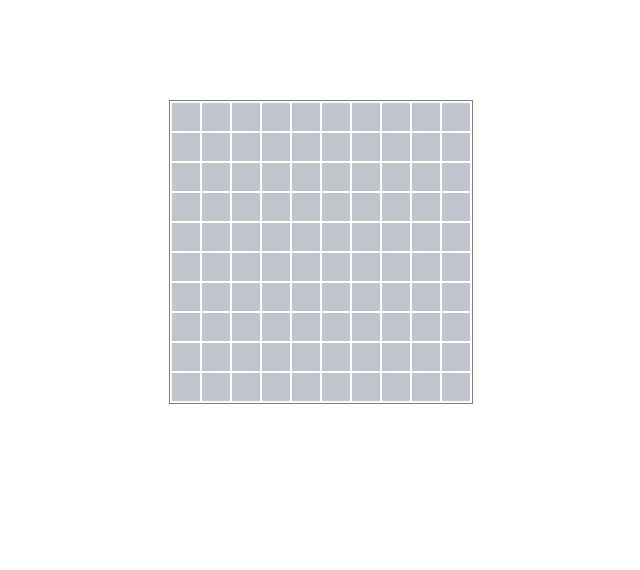
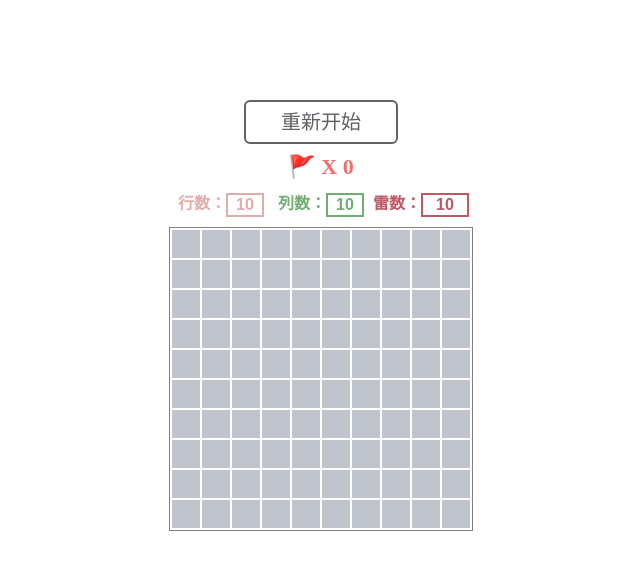
Before and after one commit to AnOrdinaryMan/mine-sweeper, a React (Create React App) app: page / in a window 1280 px wide. Shown: the top 570 px of the page, without its empty margins (319-959 px from the left). Built offline with nearby package versions, Linux system fonts and the light colour scheme; the HTML template or start-up script is replaced by a standard one.

Commit message:
add:重新开始按钮+旗子数量显示+行列雷数设置

```diff
--- a/package.json
+++ b/package.json
@@ -13,6 +13,9 @@
     "test": "react-scripts test",
     "eject": "react-scripts eject"
   },
+
+  "homepage": "./",
+
   "eslintConfig": {
     "extends": "react-app"
   },
--- a/src/pages/index/index.css
+++ b/src/pages/index/index.css
@@ -1,8 +1,90 @@
-.mine-sweeper {
-    width: 300px;
-    height: 300px;
+.mine-sweeper-start {
     margin: 0 auto;
     margin-top: 100px;
+    margin-bottom: 10px;
+    font-size: 20px;
+    color: #606266;
+    text-align: center;
+}
+
+.mine-sweeper-start-btn {
+    display: inline-block;
+    width: 150px;
+    height: 40px;
+    line-height: 40px;
+    border: 2px solid #606266;
+    border-radius: 6px;
+    cursor: pointer;
+}
+
+.mine-sweeper-flagCount {
+    margin: 0 auto;
+    text-align: center;
+    margin-bottom: 10px;
+    color: #F56C6C;
+    font-weight: 600;
+    font-size: 22px;
+}
+
+.mine-sweeper-params {
+    margin: 0 auto;
+    text-align: center;
+    margin-bottom: 10px;
+}
+
+.mine-sweeper-params-item {
+    display: inline-block;
+    width: 100px;
+    font-weight: 600;
+}
+.mine-sweeper-params-item input {
+    width: 30px;
+    text-align: center;
+    vertical-align: middle;
+    border: 0;
+    font-weight: 600;
+    font-size: 16px;
+}
+.mine-sweeper-params-item input:focus {
+    outline: none;
+}
+
+.mine-sweeper-params-item-1 {
+    color: rgb(226, 172, 172);
+}
+.mine-sweeper-params-item-1 input {
+    border: 2px solid rgb(226, 172, 172);
+    color: rgb(226, 172, 172);
+}
+.mine-sweeper-params-item-1 input:focus {
+    outline: rgb(226, 172, 172) solid 3px;
+}
+
+.mine-sweeper-params-item-2 {
+    color: rgb(113, 173, 116);
+}
+.mine-sweeper-params-item-2 input {
+    border: 2px solid rgb(113, 173, 116);
+    color: rgb(113, 173, 116);
+}
+.mine-sweeper-params-item-2 input:focus {
+    outline: rgb(113, 173, 116) solid 3px;
+}
+
+.mine-sweeper-params-item-3 {
+    color: rgb(192, 87, 101);
+}
+.mine-sweeper-params-item-3 input {
+    width: 40px;
+    border: 2px solid rgb(192, 87, 101);
+    color: rgb(192, 87, 101);
+}
+.mine-sweeper-params-item-3 input:focus {
+    outline: rgb(192, 87, 101) solid 3px;
+}
+
+.mine-sweeper {
+    margin: 0 auto;
     border: 1px solid gray;
     padding: 1px;
 }
@@ -24,6 +106,7 @@
     cursor: pointer;
 
     font-weight: 600;
+    font-size: 20px;
 }
 .mine-sweeper-item:hover {
     background-color: #409EFF;
--- a/src/pages/index/index.js
+++ b/src/pages/index/index.js
@@ -13,11 +13,16 @@ class Index extends React.Component {
             // 雷数
             mineCount: 10,
             // 表格
-            table: [[]]
+            table: [[]],
+            // 旗子数
+            flagCount: 0,
+            // 保存爆炸的地点
+            boomRow: -1,
+            boomColumn: -1
         }
     }
 
-    componentWillMount () {
+    init () {
         // 表格初始化
         let table = new Array(this.state.row).fill(null);
         table = table.map(() => new Array(this.state.column).fill(null));
@@ -73,6 +78,93 @@ class Index extends React.Component {
         }, () => { console.log(this.state.table) });
     }
 
+    componentWillMount () {
+        this.init();
+    }
+
+    // 重新开始
+    restart = () => {
+        this.init();
+        this.setState({
+            flagCount: 0,
+            boomRow: -1,
+            boomColumn: -1
+        })
+    }
+
+    // 修改行数
+    onRowChange (e) {
+        if (isNaN(parseInt(e.target.value))) {
+            this.setState({
+                row: 1,
+                mineCount: 1
+            }, () => {
+                this.init();
+            });
+        } else {
+            if (parseInt(e.target.value) > 99) {
+                alert('行数不能超过99！');
+                return;
+            }
+            if (String(parseInt(e.target.value)).length !== e.target.value.length) {
+                return;
+            }
+            this.setState({
+                row: parseInt(e.target.value),
+                mineCount: 1
+            }, () => {
+                this.init();
+            });
+        }
+    }
+
+    // 修改列数
+    onColumnChange (e) {
+        if (isNaN(parseInt(e.target.value))) {
+            this.setState({
+                column: 1,
+                mineCount: 1
+            }, () => {
+                this.init();
+            });
+        } else {
+            if (parseInt(e.target.value) > 99) {
+                alert('列数不能超过99！');
+                return;
+            }
+            if (String(parseInt(e.target.value)).length !== e.target.value.length) {
+                return;
+            }
+            this.setState({
+                column: parseInt(e.target.value),
+                mineCount: 1
+            }, () => {
+                this.init();
+            });
+        }
+    }
+
+    // 修改雷数
+    onMineCountChange (e) {
+        if (isNaN(parseInt(e.target.value))) {
+            this.setState({
+                mineCount: 1
+            }, () => {
+                this.init();
+            });
+        } else {
+            if (parseInt(e.target.value) > this.state.row * this.state.column) {
+                alert('雷数不能超过格子的数量！');
+                return;
+            }
+            this.setState({
+                mineCount: parseInt(e.target.value)
+            }, () => {
+                this.init();
+            });
+        }
+    }
+
     onMouseUp (row, column, e) {
         console.log(row, column);
         let temp = this.state.table;
@@ -80,6 +172,15 @@ class Index extends React.Component {
         if (e.button === 2) { // 右击标记旗子
             // 若已左击过，无法标记旗子
             if (temp[row][column].selected === false) {
+                if (temp[row][column].hasFlag) {
+                    this.setState({
+                        flagCount: this.state.flagCount - 1
+                    })
+                } else {
+                    this.setState({
+                        flagCount: this.state.flagCount + 1
+                    })
+                }
                 temp[row][column].hasFlag = !temp[row][column].hasFlag;
             }
         } else { // 左击
@@ -94,7 +195,15 @@ class Index extends React.Component {
                             temp[i][j].selected = true;
                         }
                     }
-                    e.target.style.backgroundColor = '#F56C6C';
+                    // 记录爆炸的地点
+                    this.setState({
+                        boomRow: row,
+                        boomColumn: column
+                    })
+
+                    setTimeout(() => {
+                        alert('💣💣💣 Boom ！！！');
+                    });
                 } else { // 未击中地雷
                     // 击中空方块，快进，以该空方快为中心快速扫雷打开一片空区域
                     if (temp[row][column].number === 0) {
@@ -146,7 +255,7 @@ class Index extends React.Component {
     }
 
     render () {
-        let mineSweeperRow = this.state.table.map((row, rowIndex) => {
+        let mineSweeperTable = this.state.table.map((row, rowIndex) => {
             return (
                 <div className='mine-sweeper-row' key={'row' + rowIndex}>
                     {
@@ -160,6 +269,11 @@ class Index extends React.Component {
                                     }
                                     key={'row' + rowIndex + '-column' + columnIndex}
                                     onMouseUp={(e) => this.onMouseUp(rowIndex, columnIndex, e)}
+                                    style={
+                                        rowIndex === this.state.boomRow && columnIndex === this.state.boomColumn
+                                        ? {backgroundColor: '#F56C6C'}
+                                        : null
+                                    }
                                 >
                                     {
                                         item.hasFlag ? '🚩' : null
@@ -184,8 +298,36 @@ class Index extends React.Component {
         })
 
         return (
-            <div className='mine-sweeper' onContextMenu={(e) => {e.preventDefault()}}>
-                {mineSweeperRow}
+            <div>
+                <div className='mine-sweeper-start'>
+                    <span className='mine-sweeper-start-btn' onClick={this.restart}>
+                        重新开始
+                    </span>
+                </div>
+                <div className='mine-sweeper-flagCount'>
+                    {'🚩 X ' + this.state.flagCount}
+                </div>
+                <div className='mine-sweeper-params'>
+                    <span className='mine-sweeper-params-item mine-sweeper-params-item-1'>
+                        行数：
+                        <input onChange={(e) => this.onRowChange(e)} value={this.state.row} />
+                    </span>
+                    <span className='mine-sweeper-params-item mine-sweeper-params-item-2'>
+                        列数：
+                        <input onChange={(e) => this.onColumnChange(e)} value={this.state.column} />
+                    </span>
+                    <span className='mine-sweeper-params-item mine-sweeper-params-item-3'>
+                        雷数：
+                        <input onChange={(e) => this.onMineCountChange(e)} value={this.state.mineCount} />
+                    </span>
+                </div>
+                <div
+                    className='mine-sweeper'
+                    onContextMenu={(e) => {e.preventDefault()}}
+                    style={{width: this.state.column * 30, height: this.state.row * 30}}
+                >
+                    {mineSweeperTable}
+                </div>
             </div>
         )
     }
```
Also changed, not shown: 18 other files (tests, documents, lock files or other folders).
